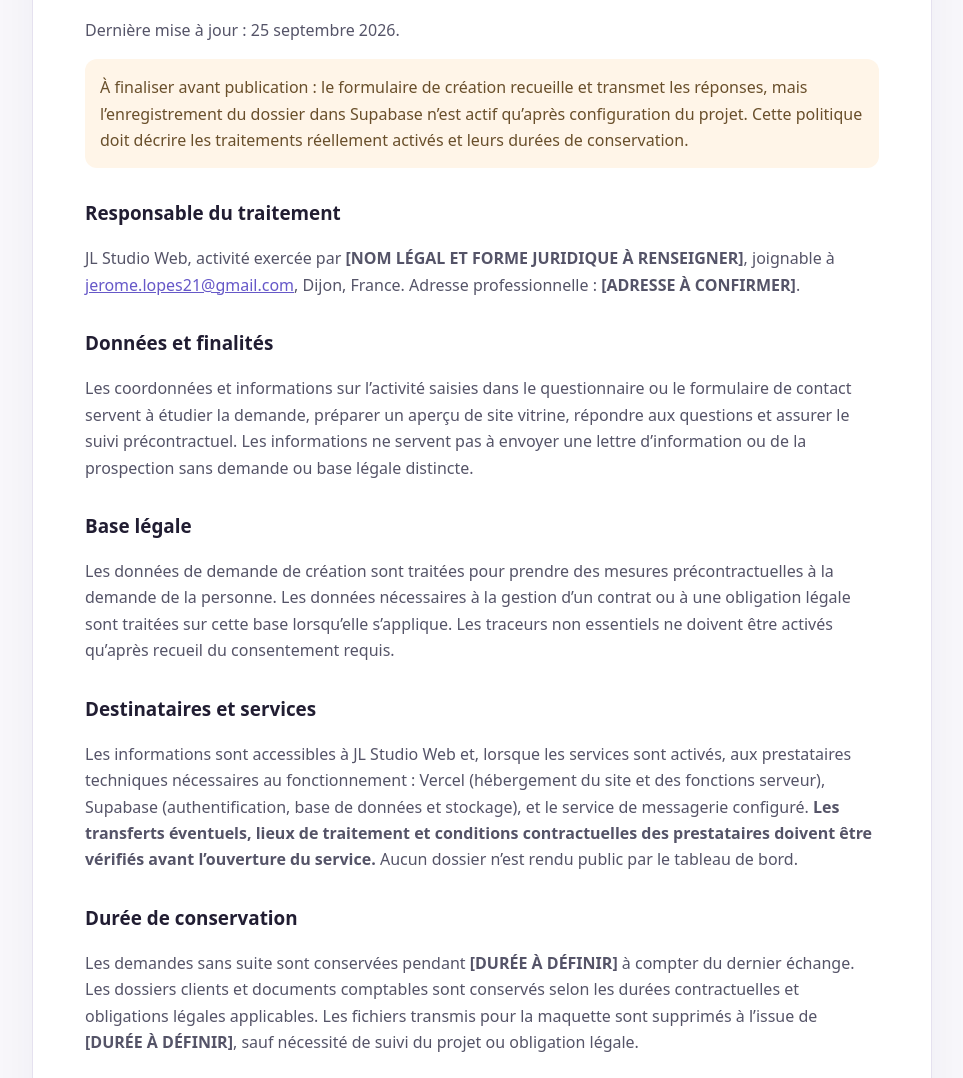
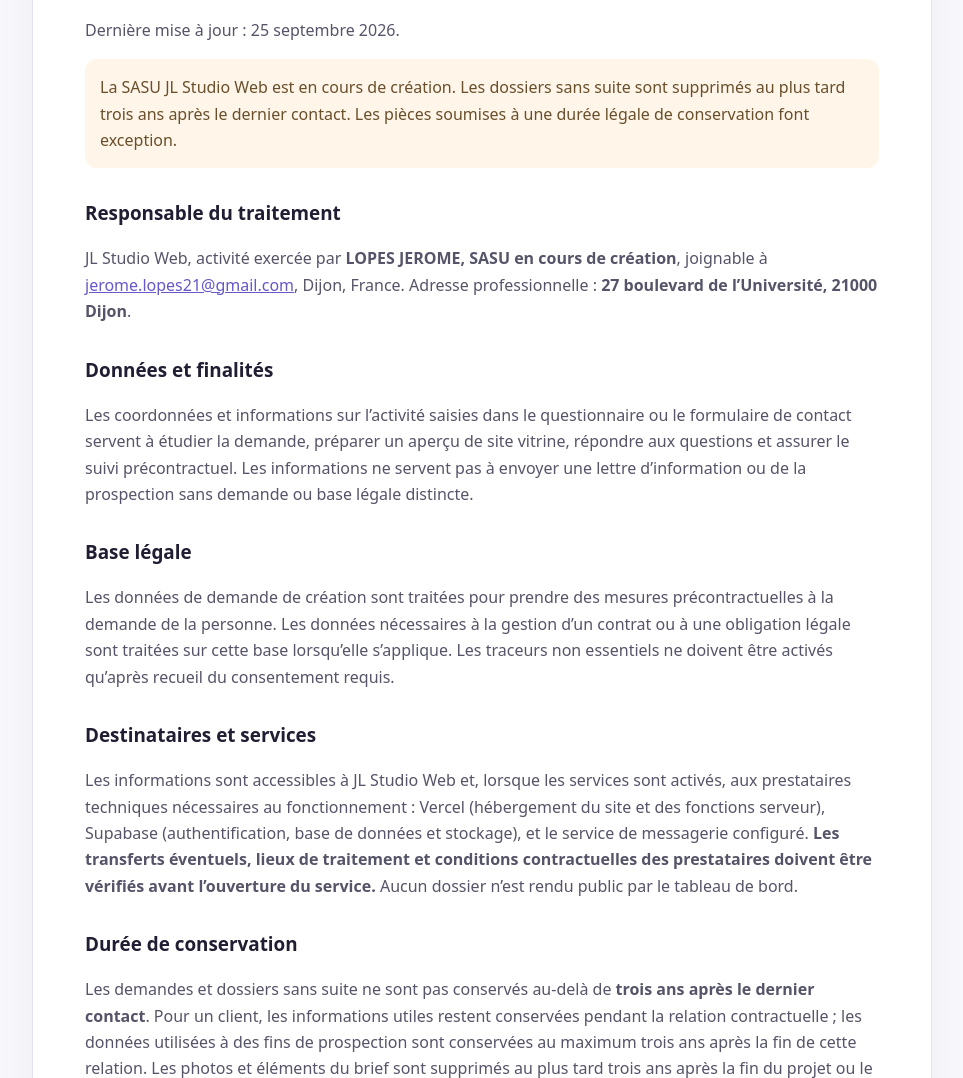
Before and after one commit to romeji/STUDIOWEB, a plain HTML site: page politique-confidentialite.html in a window 1280 px wide. Shown: the part 222-1300 px from the top of the page, without its empty margins (158-1121 px from the left). Drawn offline with Linux system fonts and the light colour scheme.

Commit message:
Complete legal notice and privacy retention details

```diff
--- a/politique-confidentialite.html
+++ b/politique-confidentialite.html
@@ -8,12 +8,12 @@
 </head>
 <body><header class="top"><a class="brand" href="/">⚡ JL Studio &lt;Web&gt;</a><span style="float:right"><a href="/">Accueil</a> · <a href="/contact">Contact</a></span></header>
 <main><span>Protection des données</span><h1>Politique de confidentialité</h1><p>Dernière mise à jour : 25 septembre 2026.</p>
-<aside>À finaliser avant publication : le formulaire de création recueille et transmet les réponses, mais l’enregistrement du dossier dans Supabase n’est actif qu’après configuration du projet. Cette politique doit décrire les traitements réellement activés et leurs durées de conservation.</aside>
-<h2>Responsable du traitement</h2><p>JL Studio Web, activité exercée par <strong>[NOM LÉGAL ET FORME JURIDIQUE À RENSEIGNER]</strong>, joignable à <a href="mailto:jerome.lopes21@gmail.com">jerome.lopes21@gmail.com</a>, Dijon, France. Adresse professionnelle : <strong>[ADRESSE À CONFIRMER]</strong>.</p>
+<aside>La SASU JL Studio Web est en cours de création. Les dossiers sans suite sont supprimés au plus tard trois ans après le dernier contact. Les pièces soumises à une durée légale de conservation font exception.</aside>
+<h2>Responsable du traitement</h2><p>JL Studio Web, activité exercée par <strong>LOPES JEROME, SASU en cours de création</strong>, joignable à <a href="mailto:jerome.lopes21@gmail.com">jerome.lopes21@gmail.com</a>, Dijon, France. Adresse professionnelle : <strong>27 boulevard de l’Université, 21000 Dijon</strong>.</p>
 <h2>Données et finalités</h2><p>Les coordonnées et informations sur l’activité saisies dans le questionnaire ou le formulaire de contact servent à étudier la demande, préparer un aperçu de site vitrine, répondre aux questions et assurer le suivi précontractuel. Les informations ne servent pas à envoyer une lettre d’information ou de la prospection sans demande ou base légale distincte.</p>
 <h2>Base légale</h2><p>Les données de demande de création sont traitées pour prendre des mesures précontractuelles à la demande de la personne. Les données nécessaires à la gestion d’un contrat ou à une obligation légale sont traitées sur cette base lorsqu’elle s’applique. Les traceurs non essentiels ne doivent être activés qu’après recueil du consentement requis.</p>
 <h2>Destinataires et services</h2><p>Les informations sont accessibles à JL Studio Web et, lorsque les services sont activés, aux prestataires techniques nécessaires au fonctionnement : Vercel (hébergement du site et des fonctions serveur), Supabase (authentification, base de données et stockage), et le service de messagerie configuré. <strong>Les transferts éventuels, lieux de traitement et conditions contractuelles des prestataires doivent être vérifiés avant l’ouverture du service.</strong> Aucun dossier n’est rendu public par le tableau de bord.</p>
-<h2>Durée de conservation</h2><p>Les demandes sans suite sont conservées pendant <strong>[DURÉE À DÉFINIR]</strong> à compter du dernier échange. Les dossiers clients et documents comptables sont conservés selon les durées contractuelles et obligations légales applicables. Les fichiers transmis pour la maquette sont supprimés à l’issue de <strong>[DURÉE À DÉFINIR]</strong>, sauf nécessité de suivi du projet ou obligation légale.</p>
+<h2>Durée de conservation</h2><p>Les demandes et dossiers sans suite ne sont pas conservés au-delà de <strong>trois ans après le dernier contact</strong>. Pour un client, les informations utiles restent conservées pendant la relation contractuelle ; les données utilisées à des fins de prospection sont conservées au maximum trois ans après la fin de cette relation. Les photos et éléments du brief sont supprimés au plus tard trois ans après la fin du projet ou le dernier contact, sauf nécessité de traiter un litige. Les pièces comptables ou justificatives qui doivent légalement être archivées, notamment certaines factures, sont conservées pendant la durée légale applicable, qui peut dépasser trois ans (par exemple dix ans pour les factures et pièces comptables).</p>
 <h2>Vos droits</h2><p>Vous pouvez demander l’accès, la rectification ou l’effacement de vos données, la limitation du traitement, et vous opposer à certains traitements selon les conditions légales, en écrivant à <a href="mailto:jerome.lopes21@gmail.com">jerome.lopes21@gmail.com</a>. Vous pouvez également adresser une réclamation à la CNIL. Une vérification d’identité proportionnée pourra être demandée en cas de doute raisonnable.</p>
 <h2>Formulaires et sécurité</h2><p>Le questionnaire ne vaut ni commande ni abonnement. Les réponses sont destinées à la préparation et au suivi du projet. Des mesures d’accès limité et de sécurité doivent être appliquées aux comptes, à la base de données et aux fichiers, et les secrets techniques doivent rester côté serveur.</p>
 <p>Pour toute question relative à cette politique, contactez JL Studio Web à l’adresse ci-dessus.</p></main><footer>JL Studio Web · Dijon, Bourgogne · <a href="/mentions-legales">Mentions légales</a></footer></body></html>
```
Also changed, not shown: mentions-legales.html (+2 -2 lines).
